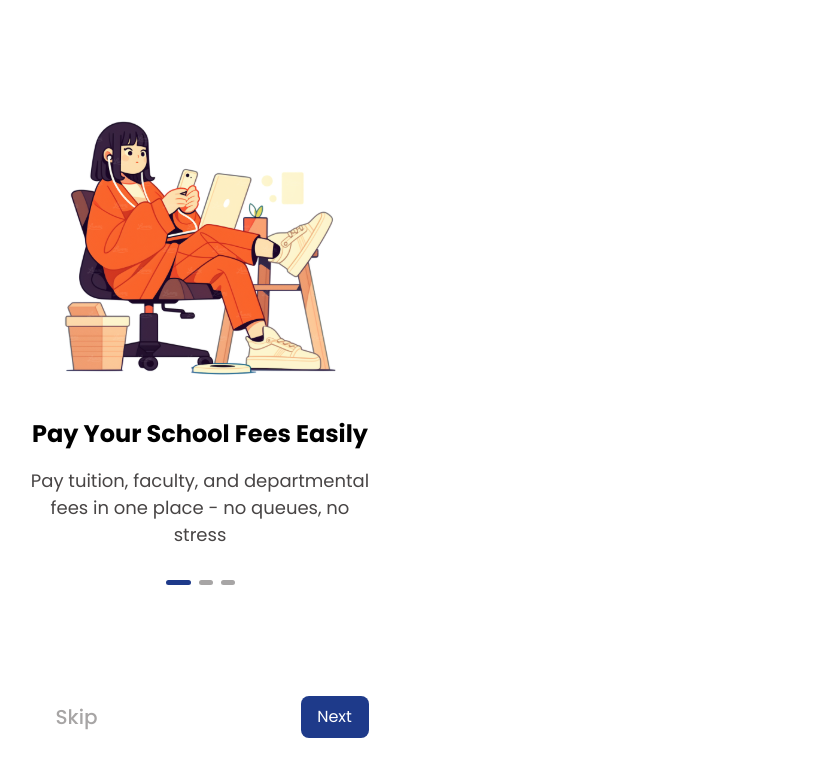
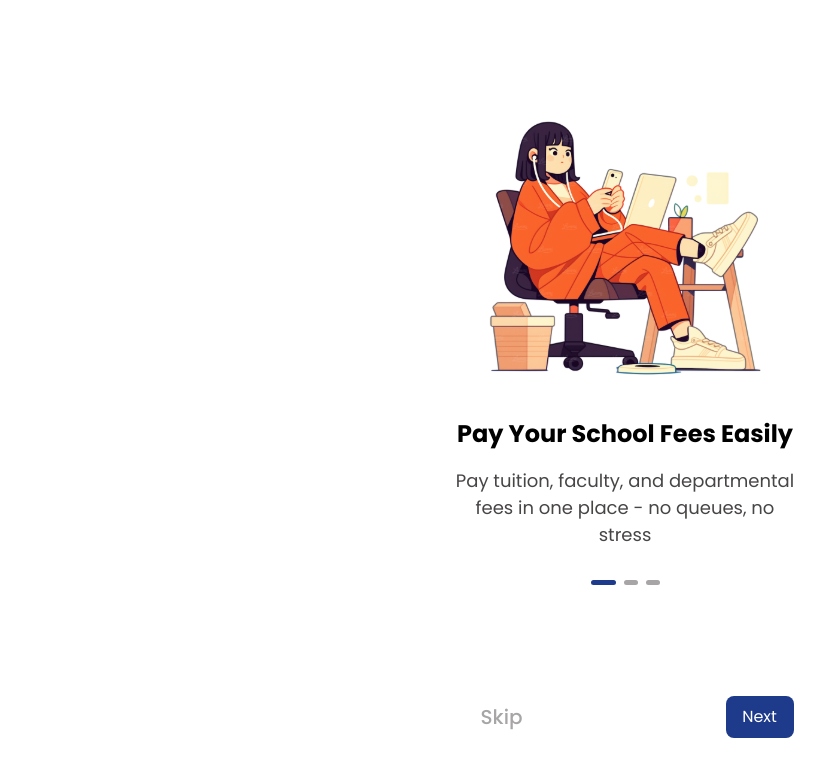
Before and after one commit to idowu113910/School-App-Project, a React (Vite) app: page / in a window 1280 px wide. Shown: the top 776 px of the page, without its empty margins (15-840 px from the left). Built offline with nearby package versions, Linux system fonts and the light colour scheme.

Commit message:
added margin auto too the body in app.css

```diff
--- a/src/App.css
+++ b/src/App.css
@@ -11,12 +11,25 @@ body,
 /* Main app wrapper */
 body {
   font-family: "Poppins", sans-serif;
+  margin: 0;
 }
 
 #root {
   width: 100%;
   max-width: 430px;
   min-width: 320px;
+  margin: 0 auto;
+}
+
+@layer base {
+  html,
+  body,
+  #root {
+    min-height: 100%;
+  }
+  body {
+    margin: 0;
+  }
 }
 
 @keyframes shake {
--- a/src/pages/01-home/Body.tsx
+++ /dev/null
@@ -1,5 +0,0 @@
-const Body = () => {
-  return <div>Body</div>;
-};
-
-export default Body;
```
